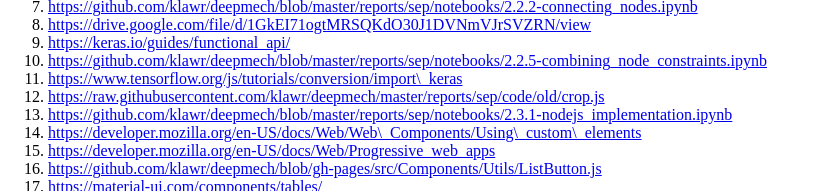
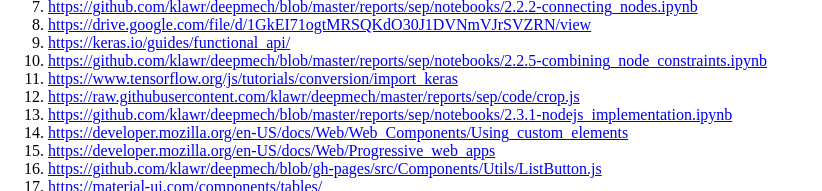
Before and after one commit to klawr/aka, a plain HTML site: page sep/index.html in a window 1280 px wide. Shown: the part 203-394 px from the top of the page, without its empty margins (0-822 px from the left). Drawn offline with Linux system fonts and the light colour scheme.

Commit message:
Remove escape characters in sep

```diff
--- a/sep/index.html
+++ b/sep/index.html
@@ -65,13 +65,13 @@
                 </a>
             </li>
             <li>
-                <a id='#11' href='https://www.tensorflow.org/js/tutorials/conversion/import\_keras'>
-                    https://www.tensorflow.org/js/tutorials/conversion/import\_keras
+                <a id='#11' href='https://www.tensorflow.org/js/tutorials/conversion/import_keras'>
+                    https://www.tensorflow.org/js/tutorials/conversion/import_keras
                 </a>
             </li>
             <li>
-                <a id='#12' href='https://raw.githubusercontent.com/klawr/deepmech/master/reports/sep/code/old/crop.js'>
-                    https://raw.githubusercontent.com/klawr/deepmech/master/reports/sep/code/old/crop.js
+                <a id='#12' href='https://raw.githubusercontent.com/klawr/deepmech/master/reports/sep/code/crop.js'>
+                    https://raw.githubusercontent.com/klawr/deepmech/master/reports/sep/code/crop.js
                 </a>
             </li>
             <li>
@@ -80,8 +80,8 @@
                 </a>
             </li>
             <li>
-                <a id='#14' href='https://developer.mozilla.org/en-US/docs/Web/Web\_Components/Using\_custom\_elements'>
-                    https://developer.mozilla.org/en-US/docs/Web/Web\_Components/Using\_custom\_elements
+                <a id='#14' href='https://developer.mozilla.org/en-US/docs/Web/Web_Components/Using_custom_elements'>
+                    https://developer.mozilla.org/en-US/docs/Web/Web_Components/Using_custom_elements
                 </a>
             </li>
             <li>
```
